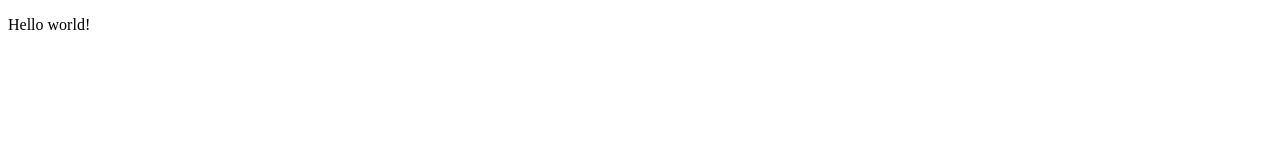
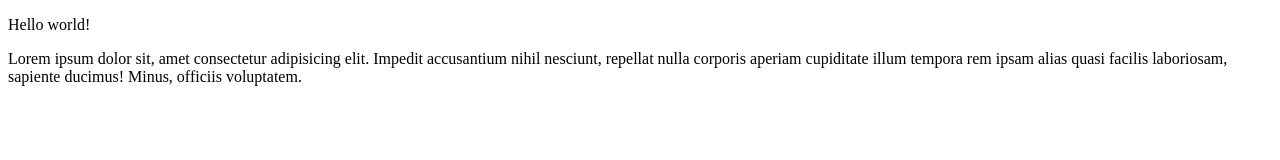
Before and after one commit to george-sirin/test, a plain HTML site: page index.html in a window 1280 px wide. Drawn offline with Linux system fonts and the light colour scheme.

Commit message:
add text

```diff
--- a/index.html
+++ b/index.html
@@ -7,5 +7,6 @@
 </head>
 <body>
     <p>Hello world!</p>
+    <p>Lorem ipsum dolor sit, amet consectetur adipisicing elit. Impedit accusantium nihil nesciunt, repellat nulla corporis aperiam cupiditate illum tempora rem ipsam alias quasi facilis laboriosam, sapiente ducimus! Minus, officiis voluptatem.</p>
 </body>
 </html>
```
